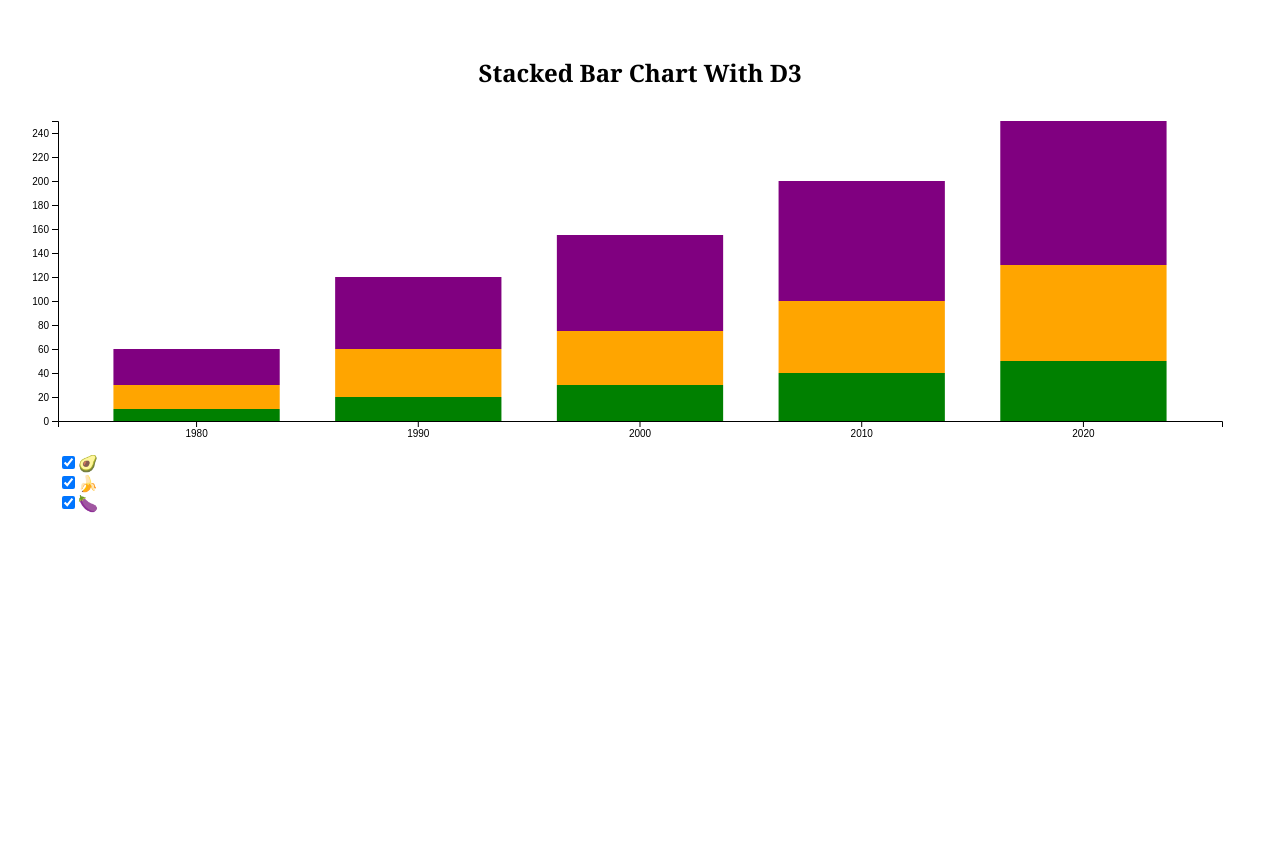
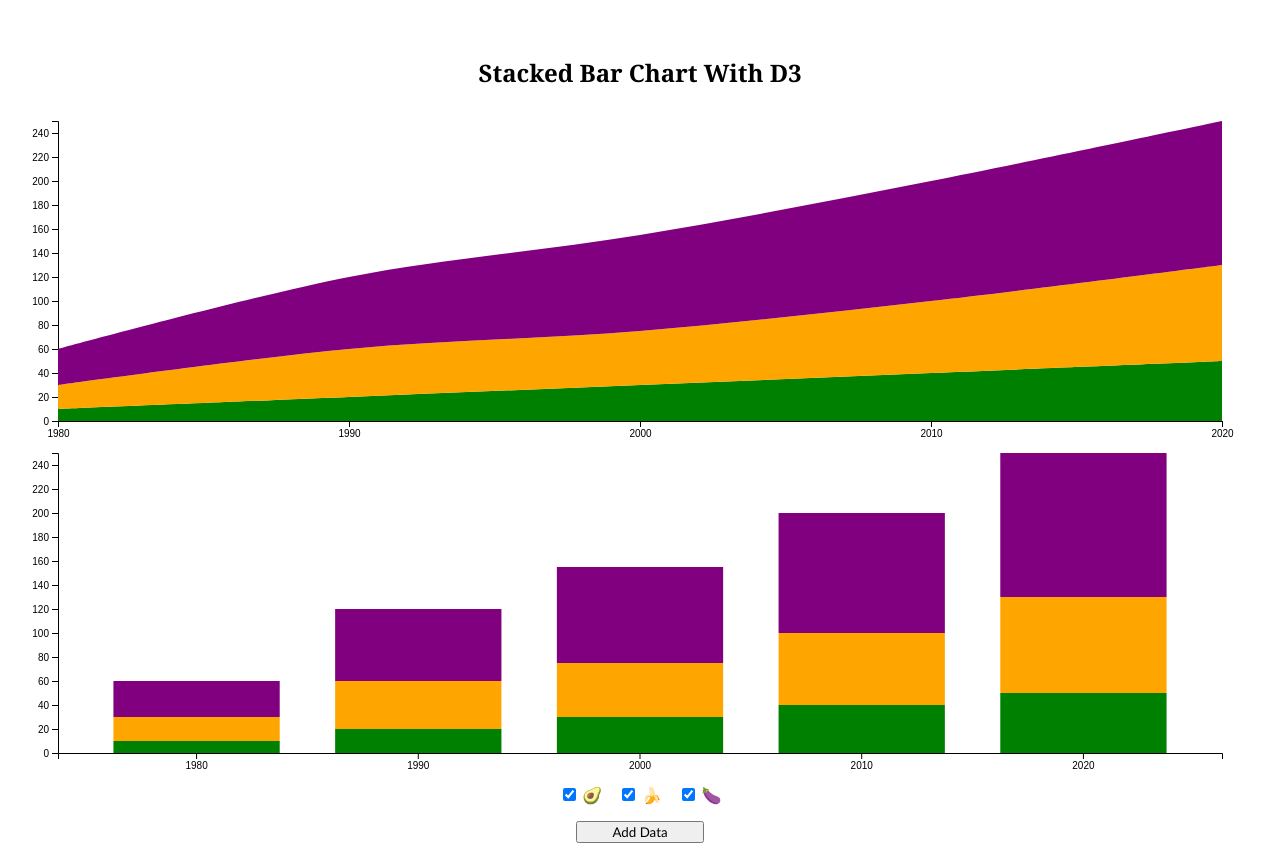
Before and after one commit to manapeirov/React-D3-learning, a React (Create React App) app: page / in a window 1280 px wide. Before the commit the page ends 816 px from the top, so only its background shows below. Built offline with nearby package versions, Linux system fonts and the light colour scheme.

Commit message:
Stacked Area Chart

```diff
--- a/src/App.css
+++ b/src/App.css
@@ -31,6 +31,19 @@ svg .country:hover {
   padding: 0 50px;
   /* So that when the chart becomes responsive we can still see the y axis */
 }
+
+/* #root {
+  max-width: 600px;
+  margin: 0 auto;
+  display: flex;
+  flex-direction: column;
+  align-items: stretch;
+  justify-content: center;
+  height: 100vh;
+  padding: 0 50px;
+  text-align: center;
+  box-sizing: border-box;
+} */
 
 button {
   display: block;
@@ -76,3 +89,17 @@ small {
   text-align: center;
   font-family: 'Gill Sans', 'Gill Sans MT', Calibri, 'Trebuchet MS', sans-serif;
 }
+
+.fields {
+  margin-bottom: 1rem;
+  text-align: center;
+}
+
+.field {
+  display: inline-block;
+  margin: 0 0.5em;
+}
+
+.field input {
+  margin-right: 0.5em;
+}
--- a/src/App.js
+++ b/src/App.js
@@ -1,10 +1,11 @@
-//Brush Chart Part 2
+// Stacked Area Chart with Stacked Bar Chart
 import React, { useState, Fragment } from 'react'
 import './App.css'
 import StackedBarChart from './components/StackedBarChart'
+import StackedAreaChart from './components/StackedAreaChart'
 
 
-const data = [
+const initialData = [
   {
     year: 1980,
     '🥑': 10,
@@ -49,10 +50,12 @@ const colors = {
 function App() {
 
   const [keys, setKeys] = useState(allKeys)
+  const [data, setData] = useState(initialData)
 
   return (
     <Fragment>
       <h2>Stacked Bar Chart With D3</h2>
+      <StackedAreaChart data={data} keys={keys} colors={colors} />
       <StackedBarChart data={data} keys={keys} colors={colors} />
 
       <div className='fields'>
@@ -76,6 +79,22 @@ function App() {
           </div>
         ))}
       </div>
+
+      <button
+        onClick={() =>
+          setData([
+            ...data,
+            {
+              year: Math.max(...data.map(d => d.year)) + 10,
+              '🥑': Math.round(Math.random() * 100),
+              '🍌': Math.round(Math.random() * 125),
+              '🍆': Math.round(Math.random() * 150)
+            }
+          ])
+        }
+      >
+        Add Data
+      </button>
     </Fragment>
   )
 }
@@ -545,6 +564,12 @@ export default App
 
 
 
+
+
+
+
+
+
 // // Brush Chart Part 1
 // import React, { Fragment, useState } from 'react'
 // import './App.css'
@@ -615,3 +640,100 @@ export default App
 // }
 
 // export default App
+
+
+
+
+
+
+
+
+
+
+
+
+
+// //StackedBarChart
+
+// import React, { useState, Fragment } from 'react'
+// import './App.css'
+// import StackedBarChart from './components/StackedBarChart'
+
+
+// const data = [
+//   {
+//     year: 1980,
+//     '🥑': 10,
+//     '🍌': 20,
+//     '🍆': 30,
+//   },
+//   {
+//     year: 1990,
+//     '🥑': 20,
+//     '🍌': 40,
+//     '🍆': 60,
+//   },
+//   {
+//     year: 2000,
+//     '🥑': 30,
+//     '🍌': 45,
+//     '🍆': 80,
+//   },
+//   {
+//     year: 2010,
+//     '🥑': 40,
+//     '🍌': 60,
+//     '🍆': 100,
+//   },
+//   {
+//     year: 2020,
+//     '🥑': 50,
+//     '🍌': 80,
+//     '🍆': 120,
+//   }
+// ]
+
+// const allKeys = ['🥑','🍌','🍆']
+
+// const colors = {
+//   '🥑': 'green',
+//   '🍌': 'orange',
+//   '🍆': 'purple',
+// }
+
+
+// function App() {
+
+//   const [keys, setKeys] = useState(allKeys)
+
+//   return (
+//     <Fragment>
+//       <h2>Stacked Bar Chart With D3</h2>
+//       <StackedBarChart data={data} keys={keys} colors={colors} />
+
+//       <div className='fields'>
+//         {allKeys.map(key => (
+//           <div key={key} className='field'>
+//             <input
+//               id={key}
+//               type='checkbox'
+//               checked={keys.includes(key)}
+//               onChange={ event => {
+//                 if (event.target.checked) {
+//                   setKeys(Array.from(new Set([...keys, key])))
+//                 } else {
+//                   setKeys(keys.filter(_key => _key !== key))
+//                 }
+//               }}
+//             />
+//             <label for={key} style={{ color: colors[key]}}>
+//               {key}
+//             </label>
+//           </div>
+//         ))}
+//       </div>
+//     </Fragment>
+//   )
+// }
+
+// export default App
--- /dev/null
+++ b/src/components/StackedAreaChart.jsx
@@ -0,0 +1,84 @@
+import React, { useEffect, useState, Fragment, useRef } from 'react'
+import { select, scaleLinear, max, axisBottom, axisLeft, stack, stackOrderAscending, area, scalePoint, curveCardinal } from 'd3'
+import useResizeObserver from './useResizeObserver'
+
+
+const StackedBarChart = ({ data, keys, colors }) => {
+
+    const svgRef = useRef()
+    const wrapper = useRef()
+    const dimensions = useResizeObserver(wrapper)
+
+    useEffect(() => {
+
+        const svg = select(svgRef.current)
+
+        const { width, height } =
+            dimensions || wrapper.current.getBoundingClientRect()
+
+
+        const stackGenerator = stack()
+            .keys(keys)
+            .order(stackOrderAscending)
+
+        const layers = stackGenerator(data)
+        const extent = [0, max(layers, layer => max(layer, sequence => sequence[1]))]
+        // console.log(stackGenerator(data))
+        // console.log(extent)
+
+        const xScale = scalePoint()
+            .domain(data.map(entry => entry.year))
+            .range([0, width])
+
+        const yScale = scaleLinear()
+            .domain(extent)
+            .range([height, 0])
+
+        const areaGenerator = area()
+            .x(sequence => xScale(sequence.data.year))
+            .y0(sequence => yScale(sequence[0]))
+            .y1(sequence => yScale(sequence[1]))
+            .curve(curveCardinal)
+
+        const xAxis = axisBottom(xScale)
+
+        const yAxis = axisLeft(yScale)
+
+        svg
+            .select('.x-axis')
+            .attr('transform', `translate(0, ${height})`)
+            .call(xAxis)
+
+        svg
+            .select('.y-axis')
+            .call(yAxis)
+
+        svg
+            .selectAll('.layer')
+            .data(layers)
+            .join('path')
+            .attr('class', 'layer')
+            .attr('fill', layer => {
+                // console.log(layer)
+                return colors[layer.key]
+            })
+            .attr('d', areaGenerator)
+            // or
+            // .attr('d', layer => areaGenerator(layer))
+
+
+    }, [data, keys, colors, dimensions])
+
+    return (
+        <Fragment>
+            <div ref={wrapper} style={{ marginBottom: '2rem' }} >
+                <svg ref={svgRef}>
+                    <g className='x-axis'/>
+                    <g className='y-axis' />
+                </svg>
+            </div>
+        </Fragment>
+    )
+}
+
+export default StackedBarChart
```
